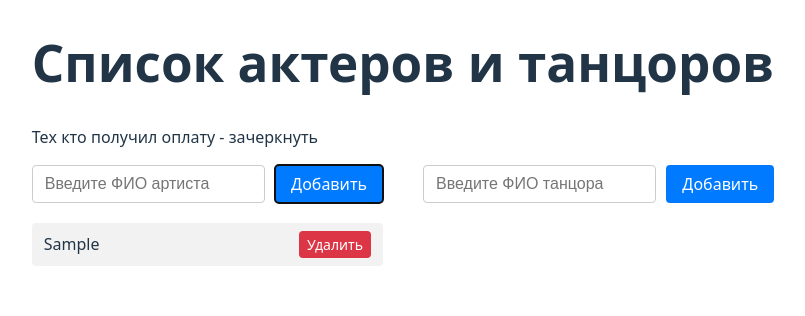
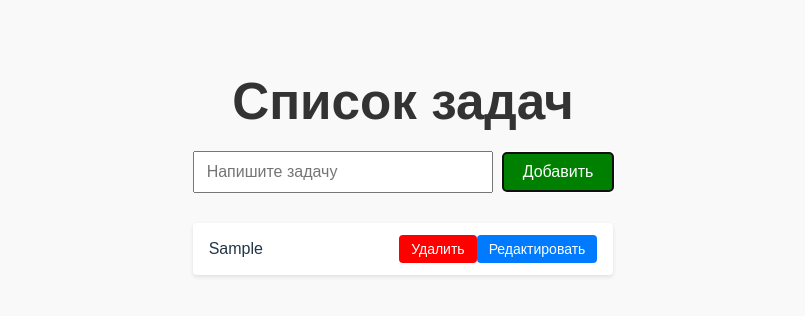
Before and after one commit to Elizaveta-Battalova/react-hello-app, a React (Vite) app in the folder my-react-app/: page / in a window 1280 px wide. Both pictures are taken after typing "Sample" into the empty fields and a click on the button "Добавить". Shown: the top 316 px of the page, without its empty margins (237-1042 px from the left). Built offline with nearby package versions, Linux system fonts and the light colour scheme.

Commit message:
добавила редактирование задач

```diff
--- a/my-react-app/src/App.css
+++ b/my-react-app/src/App.css
@@ -1,119 +1,69 @@
-.inputs-wrapper {
-  display: flex;
-  gap: 40px;
-  flex-wrap: wrap;
+body {
+  font-family: Arial, sans-serif;
+  padding: 40px;
+  background: #f9f9f9;
 }
 
-.input-block {
-  flex: 1 1 300px;
+h1 {
+  margin-bottom: 20px;
+  color: #333;
+  text-align: center;
 }
 
-.input-row {
-  display: flex;
-  gap: 10px;
-  margin-bottom: 20px;
+input {
+  padding: 10px 12px;
+  font-size: 16px;
+  width: 300px;
+  box-sizing: border-box;
+  margin-right: 10px;
 }
 
-.input-row input {
-  flex: 1;
-  padding: 8px 12px;
+button {
+  padding: 10px 20px;
   font-size: 16px;
-  box-sizing: border-box;
-  border: 1px solid #ccc;
+  cursor: pointer;
+  background: #007bff;
+  color: #fff;
+  border: none;
   border-radius: 4px;
 }
 
-.input-row button {
-  padding: 8px 16px;
-  font-size: 16px;
-  cursor: pointer;
-  white-space: nowrap;
-  border: none;
-  border-radius: 4px;
-  background: #007bff;
-  color: white;
-}
-
-.input-row button:hover {
+button:hover {
   background: #0056b3;
 }
 
-.input-block ul {
+ul {
   list-style: none;
   padding: 0;
-  margin: 0;
+  margin-top: 30px;
 }
 
-.input-block li {
+li {
   display: flex;
   align-items: center;
   justify-content: space-between;
+  background: #fff;
+  padding: 12px 16px;
+  border-radius: 4px;
   margin-bottom: 10px;
-  background: #f2f2f2;
-  padding: 8px 12px;
-  border-radius: 4px;
+  box-shadow: 0 2px 4px rgba(0, 0, 0, 0.1);
 }
 
-.input-block li span {
+li span {
+  flex-grow: 1;
   cursor: pointer;
-  flex-grow: 1;
 }
 
-.input-block li button {
-  margin-left: 20px;
-  padding: 4px 8px;
+li button {
+  background: #dc3545;
+  padding: 6px 12px;
   font-size: 14px;
-  cursor: pointer;
-  border: none;
-  border-radius: 4px;
-  background: #dc3545;
-  color: white;
 }
 
-.input-block li button:hover {
-  background: #a71d2a;
+li button:hover {
+  background: #c82333;
 }
-
-@media (max-width: 600px) {
-  .inputs-wrapper {
-    flex-direction: column;
-    gap: 20px;
-  }
-
-  .input-row {
-    flex-direction: column;
-  }
-
-  .input-row input {
-    width: 100%;
-  }
-
-  .input-row button {
-    width: 100%;
-  }
+.completed {
+  background-color: #f0f0f0;
+  color: #666;
 }
-
-@media (prefers-color-scheme: dark) {
-  body {
-    background: #121212;
-    color: #eee;
-  }
-
-  .input-row input {
-    background: #1e1e1e;
-    color: #eee;
-    border: 1px solid #333;
-  }
-
-  .input-row button {
-    background: #0d6efd;
-  }
-
-  .input-block li {
-    background: #1e1e1e;
-  }
-
-  .input-block li button {
-    background: #dc3545;
-  }
-}
--- a/my-react-app/src/App.jsx
+++ b/my-react-app/src/App.jsx
@@ -2,178 +2,147 @@ import { useState, useEffect } from "react";
 import "./App.css";
 
 function App() {
-  const [actorsList, setActorsList] = useState([]);
-  const [dancersList, setDancersList] = useState([]);
-
-  const [newActorInput, setNewActorInput] = useState("");
-  const [newDancerInput, setNewDancerInput] = useState("");
-
-  const [paidActors, setPaidActors] = useState([]);
-  const [paidDancers, setPaidDancers] = useState([]);
-
-  const [actorsHasLoaded, setActorsHasLoaded] = useState(false);
-  const [dancersHasLoaded, setDancersHasLoaded] = useState(false);
-  const [paidActorsHasLoaded, setPaidActorsHasLoaded] = useState(false);
-  const [paidDancersHasLoaded, setPaidDancersHasLoaded] = useState(false);
+  const [tasks, setTasks] = useState([]);
+  const [newTask, setNewTask] = useState("");
+  const [editingTaskId, setEditingTaskId] = useState(null);
+  const [editingTaskText, setEditingTaskText] = useState("");
+  const [completedTasks, setCompletedTasks] = useState([]);
+  const [loadedTasks, setLoadedTasks] = useState(false);
 
   useEffect(() => {
-    const savedActors = JSON.parse(localStorage.getItem("actors"));
-    const savedDancers = JSON.parse(localStorage.getItem("dancers"));
-    const savedPaidActors = JSON.parse(localStorage.getItem("paidActors"));
-    const savedPaidDancers = JSON.parse(localStorage.getItem("paidDancers"));
+    const savedTasks = JSON.parse(localStorage.getItem("tasks"));
+    const savedCompletedTasks = JSON.parse(
+      localStorage.getItem("completedTasks")
+    );
 
-    if (savedActors) setActorsList(savedActors);
-    if (savedDancers) setDancersList(savedDancers);
-    if (savedPaidActors) setPaidActors(savedPaidActors);
-    if (savedPaidDancers) setPaidDancers(savedPaidDancers);
+    if (savedTasks) setTasks(savedTasks);
+    if (savedCompletedTasks) setCompletedTasks(savedCompletedTasks);
 
-    setActorsHasLoaded(true);
-    setDancersHasLoaded(true);
-    setPaidActorsHasLoaded(true);
-    setPaidDancersHasLoaded(true);
+    setLoadedTasks(true);
   }, []);
 
   useEffect(() => {
-    if (actorsHasLoaded) {
-      localStorage.setItem("actors", JSON.stringify(actorsList));
+    if (loadedTasks) {
+      localStorage.setItem("tasks", JSON.stringify(tasks));
     }
-  }, [actorsList, actorsHasLoaded]);
+  }, [tasks, loadedTasks]);
 
   useEffect(() => {
-    if (dancersHasLoaded) {
-      localStorage.setItem("dancers", JSON.stringify(dancersList));
+    if (loadedTasks) {
+      localStorage.setItem("completedTasks", JSON.stringify(completedTasks));
     }
-  }, [dancersList, dancersHasLoaded]);
+  }, [completedTasks, loadedTasks]);
 
-  useEffect(() => {
-    if (paidActorsHasLoaded) {
-      localStorage.setItem("paidActors", JSON.stringify(paidActors));
-    }
-  }, [paidActors, paidActorsHasLoaded]);
+  const addTask = () => {
+    const trimmedTask = newTask.trim();
 
-  useEffect(() => {
-    if (paidDancersHasLoaded) {
-      localStorage.setItem("paidDancers", JSON.stringify(paidDancers));
-    }
-  }, [paidDancers, paidDancersHasLoaded]);
+    if (trimmedTask === "") return;
 
-  const addActor = () => {
-    const actor = {
+    const task = {
       id: Date.now(),
-      text: newActorInput,
+      text: trimmedTask,
     };
-    if (newActorInput.trim() !== "") {
-      setActorsList([...actorsList, actor]);
-    }
-    setNewActorInput("");
+
+    setTasks([...tasks, task]);
+    setNewTask("");
   };
 
-  const addDancer = () => {
-    const dancer = {
-      id: Date.now(),
-      text: newDancerInput,
-    };
-    if (newDancerInput.trim() !== "") {
-      setDancersList([...dancersList, dancer]);
-    }
-    setNewDancerInput("");
+  const startEdit = (task) => {
+    setEditingTaskId(task.id);
+    setEditingTaskText(task.text);
   };
 
-  const togglePaidActor = (paidActorId) => {
-    setPaidActors((currentPaidActors) =>
-      currentPaidActors.includes(paidActorId)
-        ? currentPaidActors.filter((id) => id !== paidActorId)
-        : [...currentPaidActors, paidActorId]
+  const saveEdit = () => {
+    setTasks(
+      tasks.map((task) =>
+        task.id === editingTaskId ? { ...task, text: editingTaskText } : task
+      )
+    );
+    setEditingTaskId(null);
+    setEditingTaskText("");
+  };
+
+  const cancelEdit = () => {
+    setEditingTaskId(null);
+    setEditingTaskText("");
+  };
+
+  const toggleCompletedTask = (completedId) => {
+    setCompletedTasks((current) =>
+      current.includes(completedId)
+        ? current.filter((id) => id !== completedId)
+        : [...current, completedId]
     );
   };
 
-  const togglePaidDancer = (paidDancerId) => {
-    setPaidDancers((currentPaidDancers) =>
-      currentPaidDancers.includes(paidDancerId)
-        ? currentPaidDancers.filter((id) => id !== paidDancerId)
-        : [...currentPaidDancers, paidDancerId]
-    );
-  };
-
-  const deleteActor = (actorToDeleteId) => {
-    setActorsList(actorsList.filter((actor) => actor.id !== actorToDeleteId));
-    setPaidActors(paidActors.filter((id) => id !== actorToDeleteId));
-  };
-
-  const deleteDancer = (dancerToDeleteId) => {
-    setDancersList(
-      dancersList.filter((dancer) => dancer.id !== dancerToDeleteId)
-    );
-    setPaidDancers(paidDancers.filter((id) => id !== dancerToDeleteId));
+  const deleteTask = (idToDelete) => {
+    setTasks(tasks.filter((task) => task.id !== idToDelete));
   };
 
   return (
     <div>
-      <h1>Список актеров и танцоров</h1>
-      <p>Тех кто получил оплату - зачеркнуть</p>
-      <div className="inputs-wrapper">
-        <div className="input-block">
-          <div className="input-row">
-            <input
-              type="text"
-              placeholder="Введите ФИО артиста"
-              value={newActorInput}
-              onChange={(e) => setNewActorInput(e.target.value)}
-              onKeyDown={(e) => e.key === "Enter" && addActor()}
-            />
-            <button onClick={addActor}>Добавить</button>
-          </div>
+      <h1>Список задач</h1>
+      <input
+        type="text"
+        placeholder="Напишите задачу"
+        value={newTask}
+        onChange={(e) => setNewTask(e.target.value)}
+        onKeyDown={(e) => e.key === "Enter" && addTask()}
+      />
+      <button onClick={addTask} style={{ backgroundColor: "green", color: "white" }}>
+        Добавить
+      </button>
 
-          <ul>
-            {actorsList.map((actor) => (
-              <li key={actor.id}>
+      <ul>
+        {tasks.map((task) => (
+          <li
+            key={task.id}
+            className={completedTasks.includes(task.id) ? "completed" : ""}
+          >
+            {task.id === editingTaskId ? (
+              <>
+                <input
+                  type="text"
+                  value={editingTaskText}
+                  onChange={(e) => setEditingTaskText(e.target.value)}
+                />
+                <button onClick={saveEdit} style={{ backgroundColor: "green", color: "white" }}>
+                  Сохранить
+                </button>
+                <button onClick={cancelEdit} style={{ backgroundColor: "gray", color: "white" }}>
+                  Отмена
+                </button>
+              </>
+            ) : (
+              <>
                 <span
-                  onClick={() => togglePaidActor(actor.id)}
+                  onClick={() => toggleCompletedTask(task.id)}
                   style={{
-                    textDecoration: paidActors.includes(actor.id)
+                    textDecoration: completedTasks.includes(task.id)
                       ? "line-through"
                       : "none",
+                    cursor: "pointer",
                   }}
                 >
-                  {actor.text}
-                </span>
-                <button onClick={() => deleteActor(actor.id)}>Удалить</button>
-              </li>
-            ))}
-          </ul>
-        </div>
-
-        <div className="input-block">
-          <div className="input-row">
-            <input
-              type="text"
-              placeholder="Введите ФИО танцора"
-              value={newDancerInput}
-              onChange={(e) => setNewDancerInput(e.target.value)}
-              onKeyDown={(e) => e.key === "Enter" && addDancer()}
-            />
-            <button onClick={addDancer}>Добавить</button>
-          </div>
-
-          <ul>
-            {dancersList.map((dancer) => (
-              <li key={dancer.id}>
-                <span
-                  onClick={() => togglePaidDancer(dancer.id)}
-                  style={{
-                    textDecoration: paidDancers.includes(dancer.id)
-                      ? "line-through"
-                      : "none",
-                  }}
+                  {task.text}
+                </span>{" "}
+                <button
+                  onClick={() => deleteTask(task.id)}
+                  style={{ backgroundColor: "red", color: "white" }}
                 >
-                  {dancer.text}
-                </span>
-                <button onClick={() => deleteDancer(dancer.id)}>Удалить</button>
-              </li>
-            ))}
-          </ul>
-        </div>
-      </div>
+                  Удалить
+                </button>
+                <button
+                  onClick={() => startEdit(task)}
+                  style={{ backgroundColor: "#007bff", color: "white" }}
+                >
+                  Редактировать
+                </button>
+              </>
+            )}
+          </li>
+        ))}
+      </ul>
     </div>
   );
 }
```
